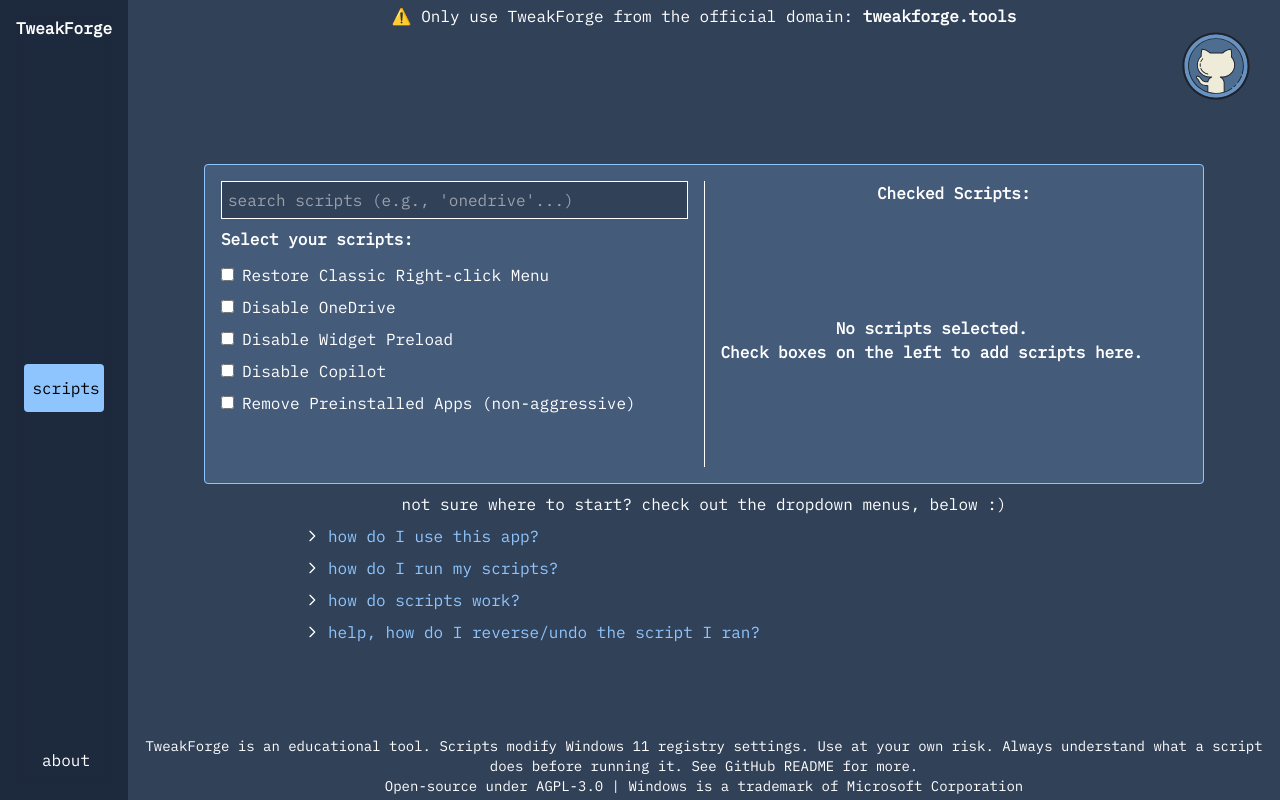
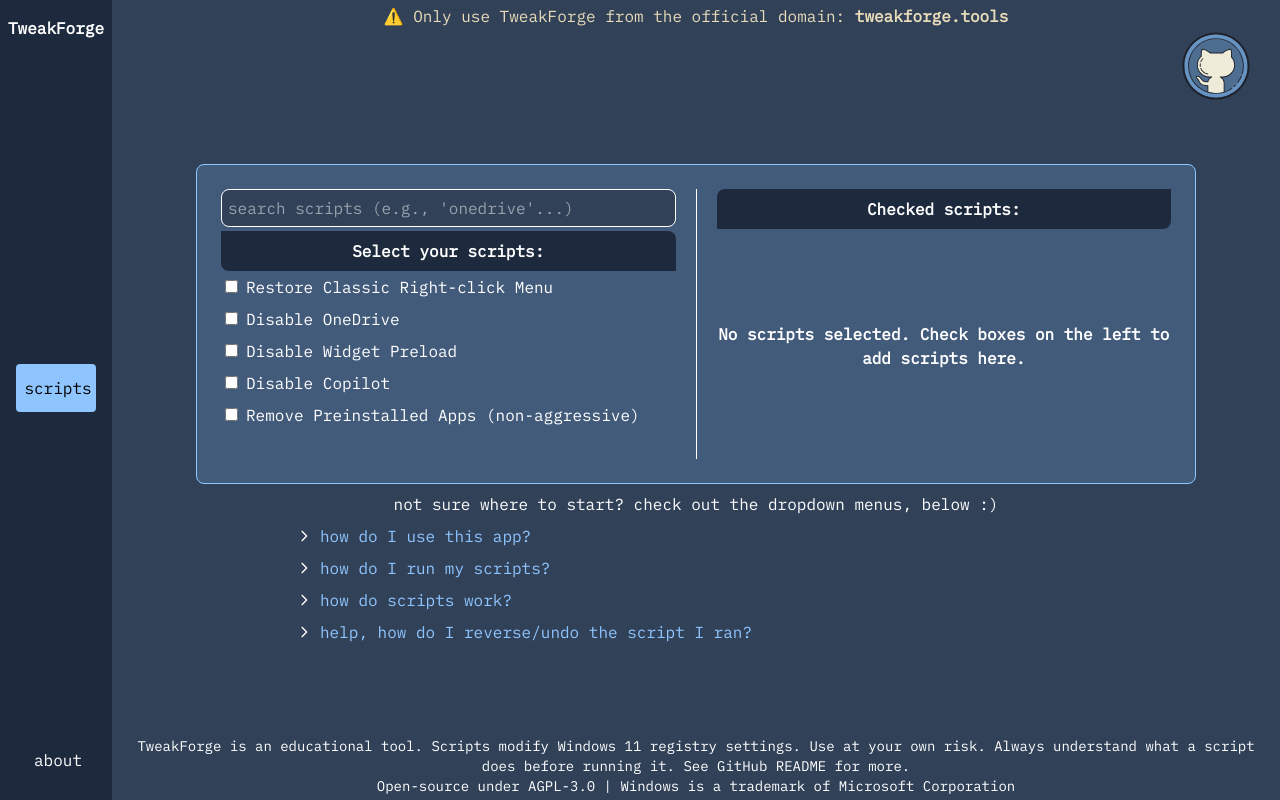
Before and after one commit to Deen-q/tweakforge, a Next.js app: page / in a window 1280 px wide. Built offline with nearby package versions, Linux system fonts and the light colour scheme.

Commit message:
design improvements

```diff
--- a/src/app/components/NavBar.tsx
+++ b/src/app/components/NavBar.tsx
@@ -13,9 +13,11 @@
     return (
         <nav className="
         flex fixed justify-evenly items-center bottom-0 left-0 right-0
-        h-14 bg-slate-900/95 backdrop-blur-xs
-        sm:static sm:flex-col sm:h-full sm:justify-between sm:bg-transparent sm:w-24
+        h-18 backdrop-blur-xs
+        sm:static sm:flex-col sm:h-full sm:justify-between sm:w-24
+        bg-nav
         transition-all duration-200
+        md:p-2
         ">
             <div className="hidden sm:block">
                 <h1 className="font-bold">TweakForge</h1>
--- a/src/app/components/ScriptSelection.tsx
+++ b/src/app/components/ScriptSelection.tsx
@@ -19,6 +19,9 @@
     const [selectedScriptIds, setSelectedScriptIds] = useState<string[]>([]);
     const [activeCopiedButton, setActiveCopiedButton] = useState<string>("");
     const timeoutRef = useRef<NodeJS.Timeout | null>(null);
+
+    const buttonSizeStyles = "border h-6 md:h-8 md:max-w-[3-rem] cursor-pointer rounded p-1 bg-slate-700 hover:bg-slate-700/10";
+    const buttonIconStyles = "w-4 md:w-5"
 
     const selectedScriptsMap = useMemo(() => {
         return new Map(checkboxOptions.map((option) => [option.id, option])) // ["script1", {*script1 object*}]
@@ -62,21 +65,29 @@
         <div className="
         flex justify-center items-center
         w-94 md:w-150 lg:w-210 xl:w-250 xl:h-80
-        bg-blue-300/20 border border-blue-300 rounded
-        p-4
+        bg-selection border border-blue-300
+        rounded-lg
+        p-6
         ">
             {/*left segment -> gap-4 didnt seem adequate for space around the divider*/}
-            <div className="h-full flex flex-col flex-1 pr-4">
-                <input
-                    type="text"
-                    className="border w-full bg-slate-700 focus:ring-2 focus:ring-white duration-150 p-1.5"
-                    placeholder="search scripts (e.g., 'onedrive'...)"
-                    onChange={handleSearchChange}
-                />
-                <fieldset className="w-full">
-                    <legend><h4 className="text-center py-2"><strong>Select your scripts:</strong></h4></legend>
+            <div className="h-full flex flex-col flex-1 overflow-y-auto pr-5">
+                <div className="sticky top-0 z-10 bg-selection">
+                    <div className="pb-1">
+                        <input
+                            type="text"
+                            className="border w-full rounded-lg bg-slate-700 focus:ring-2 focus:ring-white duration-150 p-1.5"
+                            placeholder="search scripts (e.g., 'onedrive'...)"
+                            onChange={handleSearchChange}
+                        />
+                    </div>
+                    <div className="bg-slate-800 rounded-bl-lg rounded-tr-lg text-center py-2">
+                        <strong>Select your scripts:</strong>
+                    </div>
+                </div>
+                <fieldset className="w-full" aria-label="Select your scripts">
+                    <legend className="sr-only">Select your scripts</legend>
                     {filteredCheckboxes && filteredCheckboxes.map((filteredOption) =>
-                        <div className="py-1" key={filteredOption.id}>
+                        <div className="py-1 pl-1" key={filteredOption.id}>
                             <input
                                 type="checkbox"
                                 className="focus:ring-2 focus:ring-blue-300 duration-150"
@@ -91,13 +102,16 @@
                 </fieldset>
             </div>
 
-            <div className={`h-full flex flex-1 flex-col justify-start items-center border-l pl-4`}>
-                <h4 className="pb-2"><strong>Checked Scripts:</strong></h4>
+            <div className="h-full flex flex-1 flex-col justify-start items-center border-l overflow-y-auto overflow-x-hidden pl-5">
+                {/* <h3 className="pb-2"><strong>Checked Scripts:</strong></h3> */}
+                <div className="w-full sticky top-0 z-10 bg-slate-800 rounded-tl-lg rounded-br-lg text-center py-2 mb-1">
+                    <strong>Checked scripts:</strong>
+                </div>
 
                 <div className="h-full w-full gap-2 flex flex-col">
                     {
                         selectedScriptIds.length === 0 ?
-                            <div className="h-full flex items-center text-center whitespace-pre-wrap">
+                            <div className="h-full flex items-center text-center">
                                 <h4 className=""><strong>{`No scripts selected.\nCheck boxes on the left to add scripts here.`}</strong></h4>
                             </div>
                             :
@@ -106,21 +120,21 @@
                                 if (!selectedScriptObject) return null;
                                 return (
                                     <div
-                                        className="flex gap-2 animate-slide" key={selectedScriptObject.id}>
+                                        className="flex gap-1 md:gap-2 animate-slide" key={selectedScriptObject.id}>
                                         <input
                                             type="text"
                                             readOnly
                                             value={selectedScriptObject.script}
                                             // flex-1 min-w-2 ruins the design on mobiles
                                             className="
-                                                flex-1 w-2
+                                                flex-1 w-2 h-6 md:h-8
                                                 text-xs bg-slate-200/40 text-slate-800 rounded border border-slate-800
+                                                overflow-hidden text-ellipsis
                                                 p-2
-                                                overflow-hidden text-ellipsis
                                             "
                                             title={selectedScriptObject.description}
                                         />
-                                        <button className="border max-w-[3-rem] cursor-pointer rounded p-1 bg-slate-700 hover:bg-slate-700/10"
+                                        <button className={buttonSizeStyles}
                                             type="button"
                                             title="Inspect Script"
                                             onClick={() => {
@@ -129,9 +143,9 @@
                                                 setActiveModal("forward")
                                             }}
                                         >
-                                            <InspectIcon className="w-5" />
+                                            <InspectIcon className={buttonIconStyles} />
                                         </button>
-                                        <button className={`border max-w-[3-rem] cursor-pointer rounded p-1 ${activeCopiedButton === `${selectedScriptObject.id}-copy` ?
+                                        <button className={`${buttonSizeStyles} ${activeCopiedButton === `${selectedScriptObject.id}-copy` ?
                                             "diagonal-stripes"
                                             : "bg-slate-700 hover:bg-slate-700/10"}`}
                                             type="button"
@@ -139,12 +153,12 @@
                                             onClick={() => handleCopyClick(selectedScriptObject.id, 'copy')}
                                             disabled={!selectedScriptObject.script}
                                         >
-                                            <CopyIcon className="w-5" />
+                                            <CopyIcon className={buttonIconStyles} />
                                             {/* need a more graceful way to tell user script has been copied to clipboard */}
 
                                         </button>
                                         {selectedScriptObject.undoScript &&
-                                            <button className={`border max-w-[3-rem] cursor-pointer rounded p-1 ${activeCopiedButton === `${selectedScriptObject.id}-undo` ?
+                                            <button className={`${buttonSizeStyles} ${activeCopiedButton === `${selectedScriptObject.id}-undo` ?
                                                 "rev-diagonal-stripes"
                                                 : "bg-slate-700 hover:bg-slate-700/10"}`}
                                                 type="button"
@@ -152,11 +166,11 @@
                                                 onClick={() => handleCopyClick(selectedScriptObject.id, 'undo')}
                                                 disabled={!selectedScriptObject.undoScript}
                                             >
-                                                <UndoIcon className="w-5" />
+                                                <UndoIcon className={buttonIconStyles} />
                                             </button>
                                         }
                                         {selectedScriptObject.undoScript &&
-                                            <button className="border max-w-[3-rem] cursor-pointer rounded p-1 bg-slate-700 hover:bg-slate-700/10"
+                                            <button className={buttonSizeStyles}
                                                 type="button"
                                                 title="Inspect 'undo' Script"
                                                 onClick={() => {
@@ -165,7 +179,7 @@
                                                     setActiveModal("reverse")
                                                 }}
                                             >
-                                                <InspectUndoIcon className="w-5" />
+                                                <InspectUndoIcon className={buttonIconStyles} />
                                             </button>
                                         }
                                     </div>
--- a/src/app/globals.css
+++ b/src/app/globals.css
@@ -1,5 +1,31 @@
 /* tailwind v4 btw */
 @import "tailwindcss";
+
+/* make css variables after */
+.bg-nav {
+  background-color: #1d293d;
+}
+
+.bg-main {
+  background-color: #314158;
+}
+
+.bg-selection {
+  background-color: #435b7a;
+}
+
+.bg-accent {
+  background-color: #8ec5ff;
+}
+
+.text-header {
+  color: #E8DCB9;
+}
+
+* {
+  scrollbar-width: thin;
+  scrollbar-color: #8ec5ff transparent;
+}
 
 /* Hopefully this complies with accessibility */
 .diagonal-stripes {
--- a/src/app/page.tsx
+++ b/src/app/page.tsx
@@ -25,7 +25,7 @@
     // overflow-hidden to prevent global scrolling glitch; all content is still reachable (accessibility)
     <div className="flex overflow-hidden min-h-screen text-white text-xs md:text-base">
 
-      <aside className="sm:bg-slate-800 sm:p-4"> {/*sm: fixed the wacky white spaces around scriptselect*/}
+      <aside className="bg-nav md:p-2">
         <NavBar />
       </aside>
 
@@ -43,14 +43,15 @@
         <a href="https://github.com/Deen-q/tweakforge" target="_blank" rel="noopener noreferrer" className="absolute top-8 right-4 lg:top-4 lg:right-4" >
           <GitHubCatIcon />
         </a>
-        <header className="text-center pt-1">
+        <header className="text-center text-header pt-1">
           ⚠️ Only use TweakForge from the official domain: <strong>tweakforge.tools</strong>
         </header>
         <main className="
         flex flex-1 flex-col justify-center items-center
-        bg-slate-700 p-6
         overflow-hidden sm:overflow-auto
         h-screen sm:h-auto
+        bg-pale-slate
+        p-6
         ">
           <div className="flex flex-col items-center">
 
```
